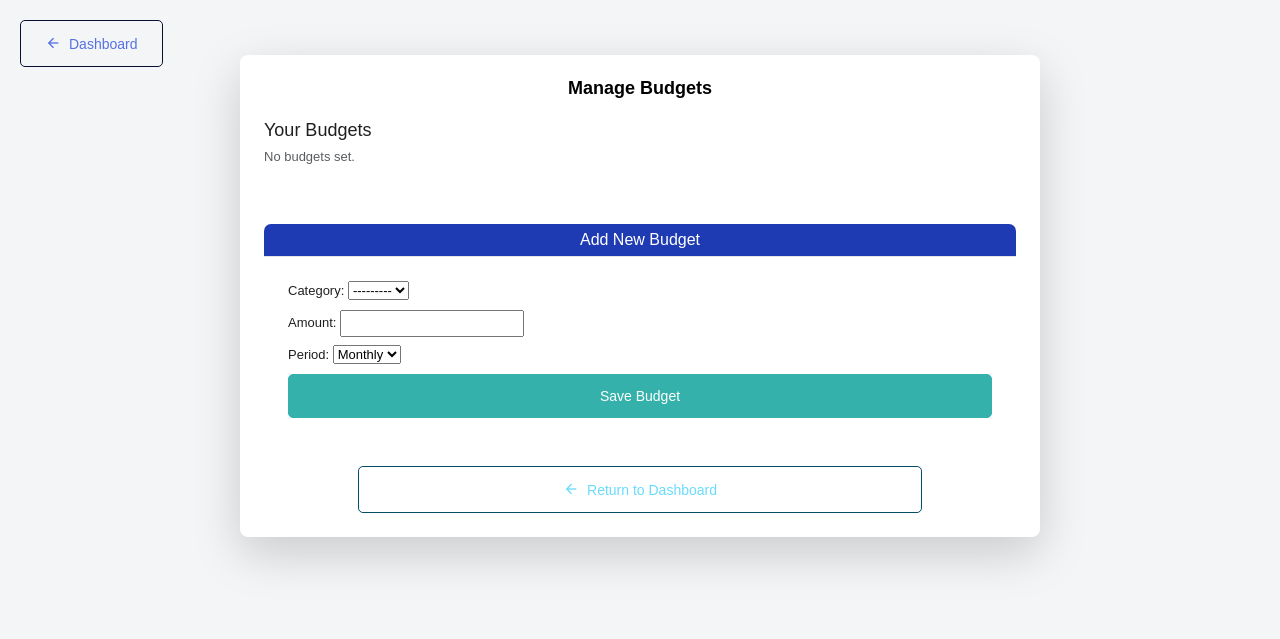
After one commit to ethanondzik/personal-finance-tracker, a Django app: page /manage-budgets/ in a window 1280 px wide. The commit adds this page. Shown: the top 639 px of the page. Run offline with Django 5.2, Linux system fonts and the light colour scheme; the visitor is signed in with stand-in values (Sample User, id 1); data that the repository does not hold is empty; some libraries are stand-ins or nearby versions.

Commit message:
Add primitive budget functionality, with corrsponding form, model, view, template, and UI for the dashboard.

```diff
--- a/personal_finance_tracker/finance_tracker/forms.py
+++ b/personal_finance_tracker/finance_tracker/forms.py
@@ -1,5 +1,5 @@
 from django import forms
-from .models import Transaction, Account, Category, User, Subscription
+from .models import Transaction, Account, Category, User, Subscription, Budget
 from django.contrib.auth.password_validation import validate_password
 from django.core.exceptions import ValidationError
 
@@ -436,3 +436,15 @@ class SubscriptionForm(forms.ModelForm):
         if billing_date < 1 or billing_date > 31:
             raise forms.ValidationError("Billing date must be between 1 and 31.")
         return billing_date
+
+
+class BudgetForm(forms.ModelForm):
+    class Meta:
+        model = Budget
+        fields = ['category', 'amount', 'period']
+
+    def __init__(self, *args, **kwargs):
+        user = kwargs.pop('user', None)
+        super().__init__(*args, **kwargs)
+        if user:
+            self.fields['category'].queryset = Category.objects.filter(user=user, type='expense')
--- a/personal_finance_tracker/finance_tracker/models.py
+++ b/personal_finance_tracker/finance_tracker/models.py
@@ -386,6 +386,22 @@ class Subscription(models.Model):
         return f"{self.name} ({self.get_frequency_display()}: ${self.amount})"
 
 
+class Budget(models.Model):
+    PERIOD_CHOICES = [
+        ('monthly', 'Monthly'),
+        ('weekly', 'Weekly'),
+        ('yearly', 'Yearly'),
+    ]
+
+    user = models.ForeignKey(settings.AUTH_USER_MODEL, on_delete=models.CASCADE)
+    category = models.ForeignKey('Category', on_delete=models.CASCADE)
+    amount = models.DecimalField(max_digits=10, decimal_places=2)
+    period = models.CharField(max_length=10, choices=PERIOD_CHOICES, default='monthly')
+
+    def __str__(self):
+        return f"{self.user.username} - {self.category.name} - {self.amount} ({self.period})"
+
+
 #implement the following models in the future...
 class Debt(models.Model):
     DEBT_TYPES = [
--- /dev/null
+++ b/personal_finance_tracker/finance_tracker/templates/finance_tracker/manage_budgets.html
@@ -0,0 +1,78 @@
+{% extends "authenticated_base.html" %}
+{% load static %}
+{% block content %}
+<div class="container d-flex flex-column align-items-center justify-content-center" style="min-height: 80vh;">
+    <div class="card shadow-lg p-4 mb-5 bg-body rounded" style="width: 100%; max-width: 800px;">
+        <h2 class="card-title text-center mb-4">Manage Budgets</h2>
+
+        <!-- Django Messages -->
+        {% if messages %}
+        <div class="container mb-4">
+            {% for message in messages %}
+            <div class="alert alert-{{ message.tags }} alert-dismissible fade show" role="alert">
+                {{ message }}
+                <button type="button" class="btn-close" data-bs-dismiss="alert" aria-label="Close"></button>
+            </div>
+            {% endfor %}
+        </div>
+        {% endif %}
+
+        <!-- Budgets List -->
+        <div class="mb-4">
+            <h4>Your Budgets</h4>
+            {% if budgets %}
+            <table class="table table-bordered">
+                <thead>
+                    <tr>
+                        <th>Category</th>
+                        <th>Amount</th>
+                        <th>Period</th>
+                        <th>Actions</th>
+                    </tr>
+                </thead>
+                <tbody>
+                    {% for budget in budgets %}
+                    <tr>
+                        <td>{{ budget.category.name }}</td>
+                        <td>${{ budget.amount|floatformat:2 }}</td>
+                        <td>{{ budget.get_period_display }}</td>
+                        <td>
+                            <form method="post" style="display:inline;">
+                                {% csrf_token %}
+                                <input type="hidden" name="budget_id" value="{{ budget.id }}">
+                                <button type="submit" name="delete_budget" class="btn btn-danger btn-sm">Delete</button>
+                            </form>
+                        </td>
+                    </tr>
+                    {% endfor %}
+                </tbody>
+            </table>
+            {% else %}
+            <p class="text-muted">No budgets set.</p>
+            {% endif %}
+        </div>
+
+        <!-- Add Budget Form -->
+        <div class="card border-primary mt-4">
+            <div class="card-header bg-primary text-white text-center">
+                <h5 class="mb-0">Add New Budget</h5>
+            </div>
+            <div class="card-body">
+                <form method="post">
+                    {% csrf_token %}
+                    {{ form.as_p }}
+                    <div class="d-grid gap-2">
+                        <button type="submit" class="btn btn-success">Save Budget</button>
+                    </div>
+                </form>
+            </div>
+        </div>
+
+        <div class="d-flex flex-column gap-3 align-items-center mt-4">
+            <a href="{% url 'dashboard' %}" class="btn btn-outline-secondary w-75">
+                <i class="mdi mdi-arrow-left me-2"></i>Return to Dashboard
+            </a>
+        </div>
+    </div>
+</div>
+{% endblock %}
--- a/personal_finance_tracker/finance_tracker/urls.py
+++ b/personal_finance_tracker/finance_tracker/urls.py
@@ -23,4 +23,6 @@ urlpatterns = [
     path('transactions/calendar/', views.transaction_calendar, name='transaction_calendar'),
     path('transactions/timeline/', views.transaction_timeline, name='transaction_timeline'),
     path('notifications/', views.notification_settings, name='notification_settings'),
+    path('manage-budgets/', views.manage_budgets, name='manage_budgets'),
+
 ]
--- a/personal_finance_tracker/finance_tracker/views.py
+++ b/personal_finance_tracker/finance_tracker/views.py
@@ -1,8 +1,8 @@
 from django.shortcuts import render, redirect, get_object_or_404
 from django.contrib.auth.decorators import login_required
 from django.views.decorators.http import require_POST
-from .models import Transaction, Account, Category, Subscription
-from .forms import TransactionForm, CSVUploadForm, BankAccountForm, CategoryForm, UserCreationForm, TransactionQueryForm, AccountManagementForm, SubscriptionForm
+from .models import Transaction, Account, Category, Subscription, Budget
+from .forms import TransactionForm, CSVUploadForm, BankAccountForm, CategoryForm, UserCreationForm, TransactionQueryForm, AccountManagementForm, SubscriptionForm, BudgetForm
 from django.contrib.auth import login, update_session_auth_hash
 from django.contrib.auth.forms import PasswordChangeForm
 from django.contrib import messages
@@ -125,6 +125,29 @@ def dashboard(request):
     if end:
         transactions = transactions.filter(date__lte=end)
 
+    budgets = Budget.objects.filter(user=request.user)
+    first_of_month = today.replace(day=1)
+
+    budget_data = []
+
+    for budget in budgets:
+        spent = Transaction.objects.filter(
+            user=request.user,
+            category=budget.category,
+            date__gte=first_of_month,  # for monthly budgets
+            date__lte=today,
+            transaction_type='expense'
+        ).aggregate(total=Sum('amount'))['total'] or 0
+        progress = float(spent) / float(budget.amount) if budget.amount else 0
+        budget_data.append({
+            'id': budget.category.id,
+            'name': budget.category.name,
+            'budget': float(budget.amount),
+            'spent': float(spent),
+            'progress': progress,
+            'remaining': float(budget.amount) - float(spent),
+        })
+
     # Return the rendered template with ALL context data
     response = render(request, 'finance_tracker/dashboard.html', {
         'transactions': transactions,
@@ -133,6 +156,7 @@ def dashboard(request):
         'categories': categories,
         'upcoming_subscriptions': upcoming_subscriptions,
         'today': today,
+        'budget_data': budget_data
     })
 
     # Clear the notification flag after rendering
@@ -693,3 +717,29 @@ def notification_settings(request):
         HttpResponse: The rendered notification settings page.
     """
     return render(request, 'finance_tracker/notification_settings.html')
+
+
+
+
+@login_required
+def manage_budgets(request):
+    budgets = Budget.objects.filter(user=request.user).select_related('category')
+    if request.method == 'POST':
+        if 'delete_budget' in request.POST:
+            budget_id = request.POST.get('budget_id')
+            Budget.objects.filter(id=budget_id, user=request.user).delete()
+            messages.success(request, "Budget deleted successfully!")
+            return redirect('manage_budgets')
+        else:
+            form = BudgetForm(request.POST, user=request.user)
+            form.instance.user = request.user
+            if form.is_valid():
+                form.save()
+                messages.success(request, "Budget saved successfully!")
+                return redirect('manage_budgets')
+    else:
+        form = BudgetForm(user=request.user)
+    return render(request, 'finance_tracker/manage_budgets.html', {
+        'budgets': budgets,
+        'form': form,
+    })
```
Also changed, not shown: personal_finance_tracker/finance_tracker/templates/finance_tracker/dashboard.html (+55 -0 lines), personal_finance_tracker/finance_tracker/migrations/0006_budget.py (added), personal_finance_tracker/finance_tracker/migrations/0007_budget_name_budget_type_alter_budget_unique_together.py (added), personal_finance_tracker/finance_tracker/migrations/0008_alter_budget_unique_together_remove_budget_name_and_more.py (added), 1 other file.
